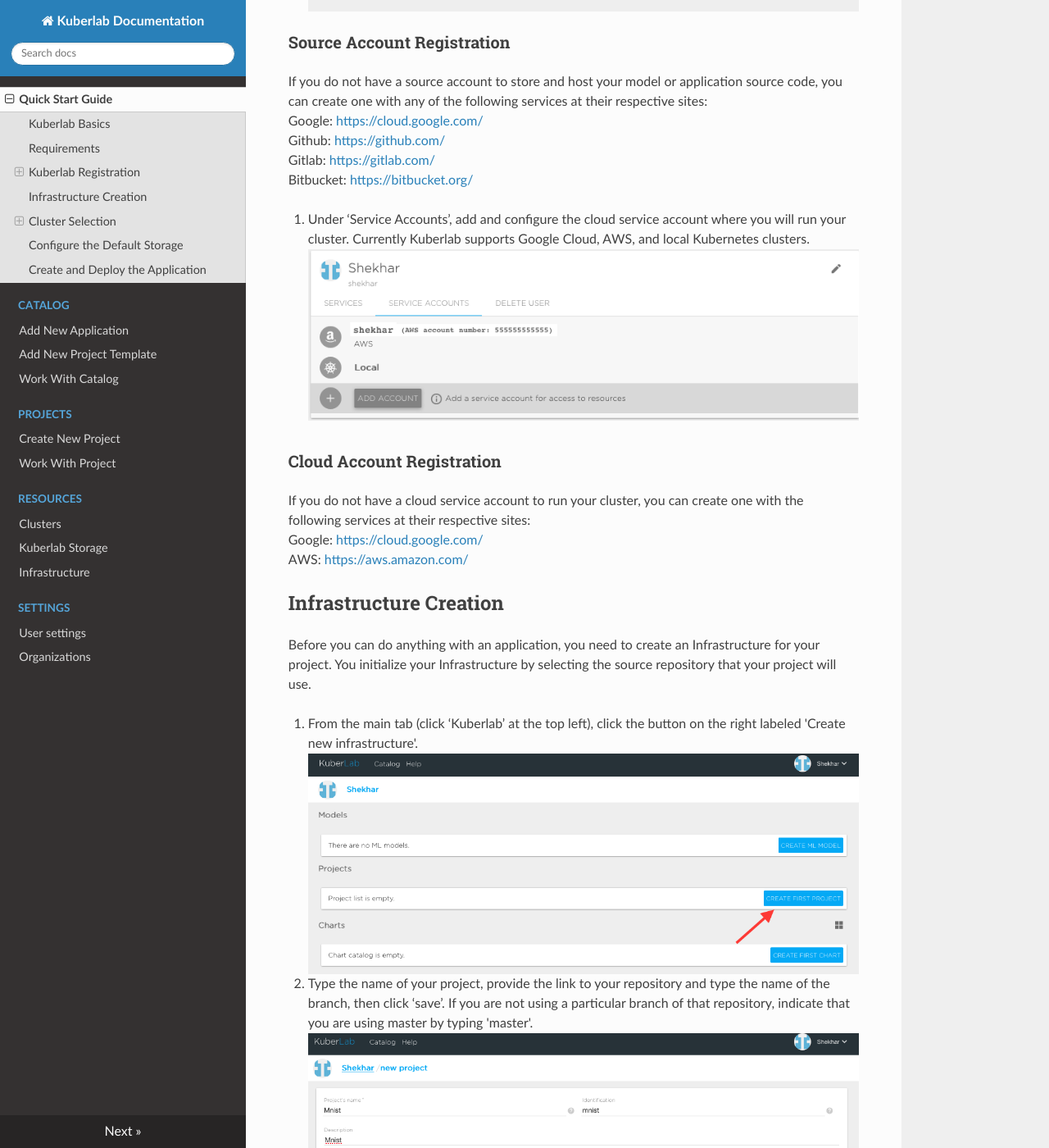
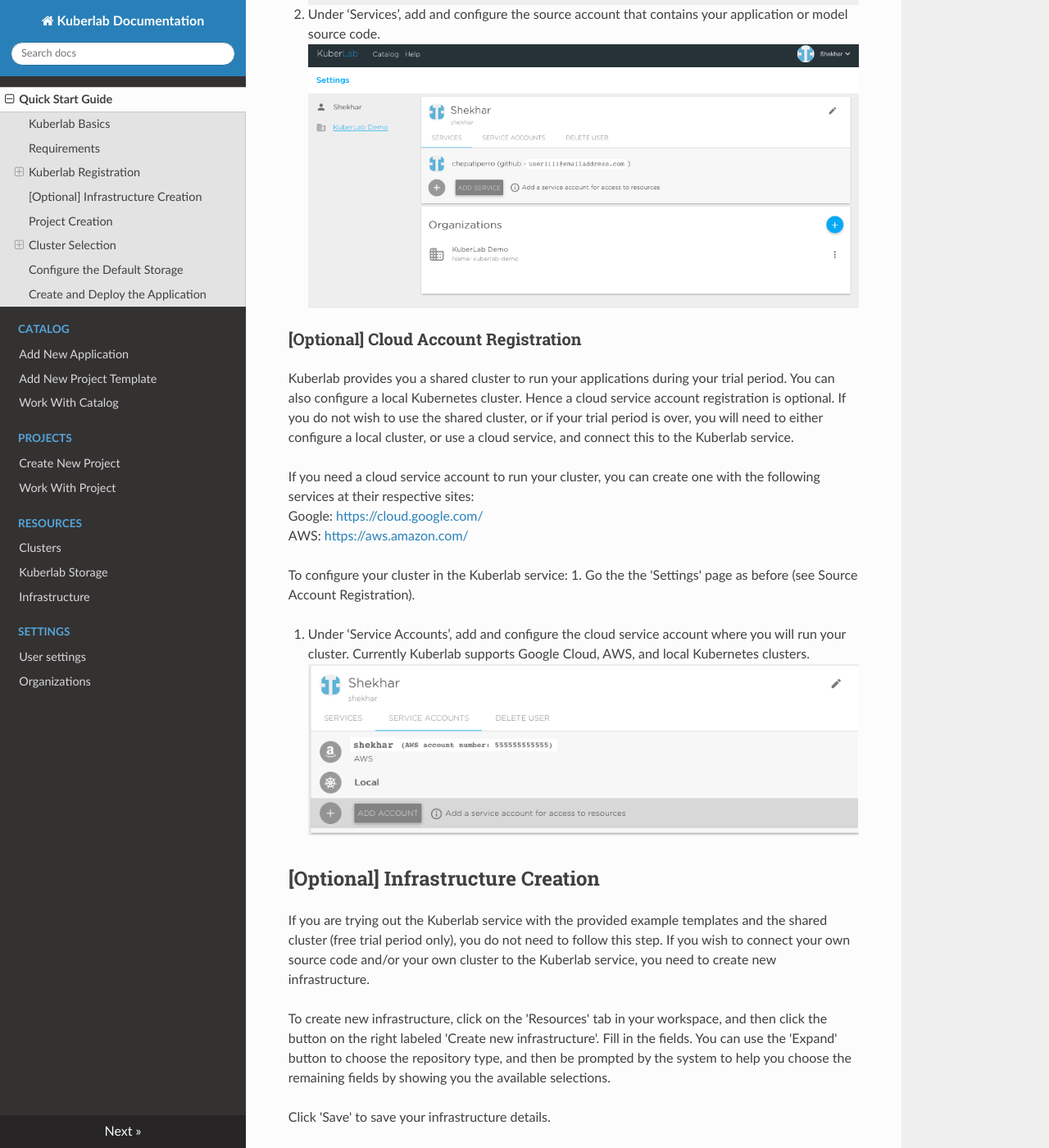
Before and after one commit to kuberlab/docs, an MkDocs documentation site: the page built from docs/index.md, in a window 1280 px wide and 1400 px high, scrolled down 1768 px. Shown: the whole window at 82% size. Built offline with MkDocs 1.6.1, drawn with Linux system fonts in a browser that asks for light colours; nearby versions of some CDN libraries; some of the changed text lies outside the part shown.

Commit message:
Updated Quick Start Guide up to Project Creation

```diff
--- a/docs/index.md
+++ b/docs/index.md
@@ -2,19 +2,21 @@
 
 ## Kuberlab Basics
 
-This tutorial provides a step-by-step guide to initial setup of the Kuberlab Application Management Platform, which will help you automate the following:
+This tutorial provides a step-by-step guide to the initial setup of the Kuberlab Application Management Platform, which will help you automate the following:
 
 * Infrastructure Management
 
-* Application Management
+* AI Application Management
 
-* Integrating Public Applications
+* Integrating Public Applications in your project
 
 * Deploying Your Applications
 
+The steps are listed in the order they are to be performed.
+
 ## Requirements
 
-1. Source code account on one of the following: Google, Github, Gitlab or Bitbucket
+1. Source code account on one of the following: Github, Gitlab or Bitbucket
 
 2. Cluster to run applications on, via one of the following: AWS, GCP or local Kubernetes server(s)
 
@@ -26,38 +28,55 @@
 
 You must have a Kuberlab account to use the platform. Once your account is created, you will be able to log into our system and connect your source code and cloud service accounts, so Kuberlab can perform all cloud automation on your behalf.
 
-1. Go to the web page: [https://go.kuberlab.io](https://dev.kuberlab.io)
+1. Go to the web page: [https://go.kuberlab.io](https://go.kuberlab.io)
 
-2. Sign up with your Email ![](img/signup2.png)
+2. Sign up with your email address and other required information ![](img/signup2.png)
 
-3. Wait for confirmation email and follow the instructions to confirm your registration. If you will not see the e-mail message from address "noreply@kuberlab.io", please check the Spam folder. If you did not receive confirmation e-mail, please contact support@kuberlab.com
+3. A confirmation email will be sent to you within 24 hours. Follow the instructions in this email to complete your registration. If you do not receive the e-mail message from the address "noreply@kuberlab.io" within 24 hours of initial registration, please check the Spam folder. If you have not received the confirmation e-mail, please contact [mailto://support@kuberlab.com](mailto://support@kuberlab.com)
 
-4. After logging in, go to ‘Settings’ page (click your user name in the upper right, and then ‘Settings’). You can go to the page directly using this link: [https://go.kuberlab.io/settings/my](https://go.kuberlab.io/settings/my). ![](img/image_1.png)
-
-5. Under ‘Services’, add and configure the source account that contains your application or model source code. ![](img/image_2.png)
 
 ### Source Account Registration
 
 If you do not have a source account to store and host your model or application source code, you can create one with any of the following services at their respective sites:
-Google: [https://cloud.google.com/](https://cloud.google.com/)
+
 Github: [https://github.com/](https://github.com/)
 Gitlab: [https://gitlab.com/](https://about.gitlab.com/)
 Bitbucket: [https://bitbucket.org/](https://bitbucket.org/product)
 
-6. Under ‘Service Accounts’, add and configure the cloud service account where you will run your cluster. Currently Kuberlab supports Google Cloud, AWS, and local Kubernetes clusters.
-![](img/image_3.png)
+If you already have a source account, you can connect it to the Kuberlab service:
 
-### Cloud Account Registration
+1. After logging in, go to ‘Settings’ page (click your user name in the upper right, and then ‘Settings’). You can go to the page directly using this link: [https://go.kuberlab.io/settings/my](https://go.kuberlab.io/settings/my). ![](img/image_1.png)
 
-If you do not have a cloud service account to run your cluster, you can create one with the following services at their respective sites:
+2. Under ‘Services’, add and configure the source account that contains your application or model source code. ![](img/image_2.png)
+
+
+### [Optional] Cloud Account Registration
+
+Kuberlab provides you a shared cluster to run your applications during your trial period. You can also configure a local Kubernetes cluster. Hence a cloud service account registration is optional. If you do not wish to use the shared cluster, or if your trial period is over, you will need to either configure a local cluster, or use a cloud service, and connect this to the Kuberlab service.
+
+If you need a cloud service account to run your cluster, you can create one with the following services at their respective sites:
 Google: [https://cloud.google.com/](https://cloud.google.com/)
 AWS: [https://aws.amazon.com/](https://aws.amazon.com/)
 
-## Infrastructure Creation
+To configure your cluster in the Kuberlab service:
+1. Go the the 'Settings' page as before (see Source Account Registration).
 
-Before you can do anything with an application, you need to create an Infrastructure for your project. You initialize your Infrastructure by selecting the source repository that your project will use.
+2. Under ‘Service Accounts’, add and configure the cloud service account where you will run your cluster. Currently Kuberlab supports Google Cloud, AWS, and local Kubernetes clusters.
+![](img/image_3.png)
 
-1. From the main tab (click ‘Kuberlab’ at the top left), click the button on the right labeled 'Create new infrastructure'.
+## [Optional] Infrastructure Creation
+
+If you are trying out the Kuberlab service with the provided example templates and the shared cluster (free trial period only), you do not need to follow this step. If you wish to connect your own source code and/or your own cluster to the Kuberlab service, you need to create new infrastructure.
+
+To create new infrastructure, click on the 'Resources' tab in your workspace, and then click the button on the right labeled 'Create new infrastructure'. Fill in the fields. You can use the 'Expand' button to choose the repository type, and then be prompted by the system to help you choose the remaining fields by showing you the available selections.
+
+Click 'Save' to save your infrastructure details.
+
+## Project Creation
+
+Before you can do anything with an application, you need to create a project.
+
+1. From the main tab (click ‘Kuberlab’ at the top left), click the button on the right labeled 'Create new Project'.
 ![](img/image_4.png)
 
 2. Type the name of your project, provide the link to your repository and type the name of the branch, then click ‘save’. If you are not using a particular branch of that repository, indicate that you are using master by typing 'master'.
```
